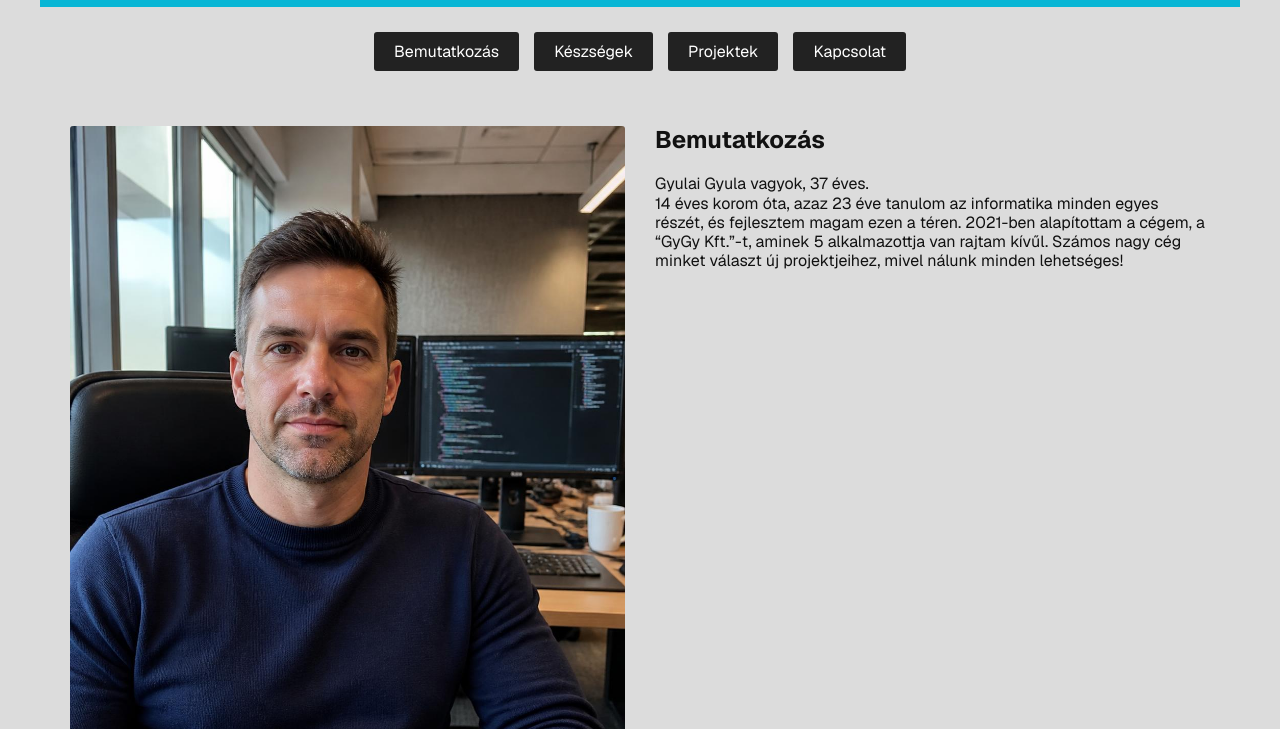
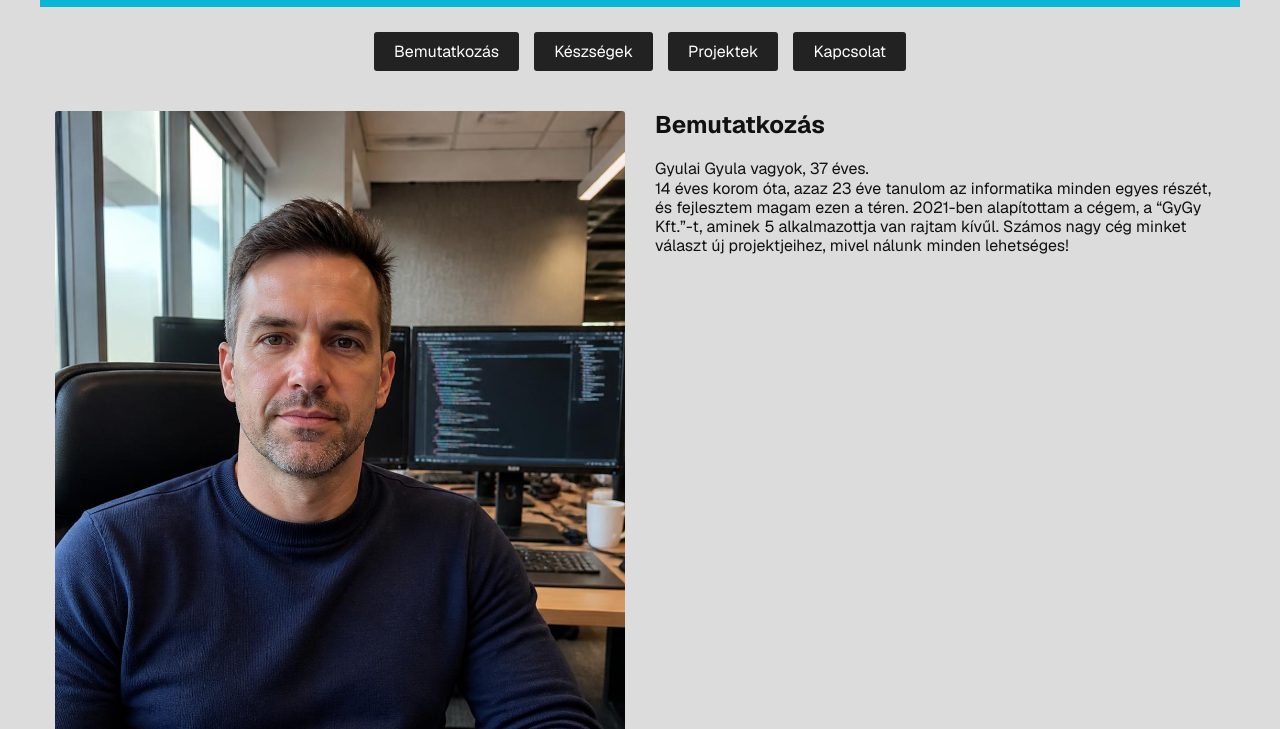
Before and after one commit to zalanlul9/Portfolio, a plain HTML site: page index.html in a window 1280 px wide. Shown: the part 71-800 px from the top of the page. Drawn offline with nearby package versions, Linux system fonts and the light colour scheme; a web font is replaced by a local one.

```diff
--- a/css/style.css
+++ b/css/style.css
@@ -86,7 +86,7 @@
    ÁLTALÁNOS SZEKCIÓK
    ========================= */
 
-main {
+.bemutatkozas {
     padding: 15px;
 }
 
```
Also changed, not shown: index.html (+1 -1 lines).
